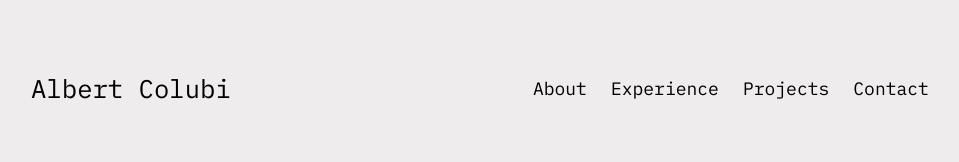
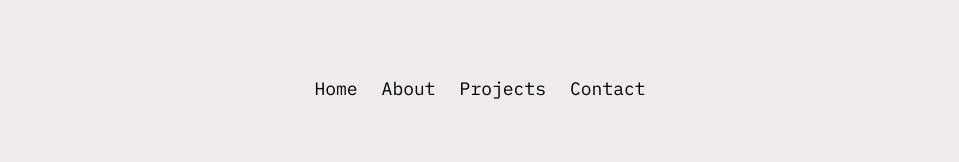
Before and after one commit to albertmc89/Portfolio, a React (Vite) app: page / in a window 1280 px wide. Shown: the top 162 px of the page, without its empty margins (160-1119 px from the left). Built offline with nearby package versions, Linux system fonts and the light colour scheme.

Commit message:
Add nav component

```diff
--- a/src/components/Nav/Nav.tsx
+++ b/src/components/Nav/Nav.tsx
@@ -1,6 +1,7 @@
-import { NavLink, useLocation } from "react-router-dom";
+import { useLocation } from "react-router-dom";
 import paths from "../../paths/paths";
 import "./Nav.css";
+import { Link } from "react-scroll";
 
 const Navigation = (): React.ReactElement => {
   const { pathname } = useLocation();
@@ -8,55 +9,56 @@ const Navigation = (): React.ReactElement => {
   return (
     <>
       <nav className="navigation">
-        <div className="logo">Albert Colubi</div>
         <ul className="navigation__list">
           <li className="navigation__link">
-            <NavLink
+            <Link
+              className={
+                pathname === paths.home
+                  ? "navigation-list__active"
+                  : "navigation-list__inactive"
+              }
+              to="home"
+              spy={true}
+            >
+              Home
+            </Link>
+          </li>
+          <li className="navigation__link">
+            <Link
               className={
                 pathname === paths.about
                   ? "navigation-list__active"
                   : "navigation-list__inactive"
               }
-              to="/about"
+              to="about"
+              spy={true}
             >
               About
-            </NavLink>
+            </Link>
           </li>
           <li className="navigation__link">
-            <NavLink
-              className={
-                pathname === paths.experience
-                  ? "navigation-list__active"
-                  : "navigation-list__inactive"
-              }
-              to="/experience"
-            >
-              Experience
-            </NavLink>
-          </li>
-          <li className="navigation__link">
-            <NavLink
+            <Link
               className={
                 pathname === paths.projects
                   ? "navigation-list__active"
                   : "navigation-list__inactive"
               }
-              to="/projects"
+              to="projects"
             >
               Projects
-            </NavLink>
+            </Link>
           </li>
           <li className="navigation__link">
-            <NavLink
+            <Link
               className={
                 pathname === paths.contact
                   ? "navigation-list__active"
                   : "navigation-list__inactive"
               }
-              to="/contact"
+              to="contact"
             >
               Contact
-            </NavLink>
+            </Link>
           </li>
         </ul>
       </nav>
```
